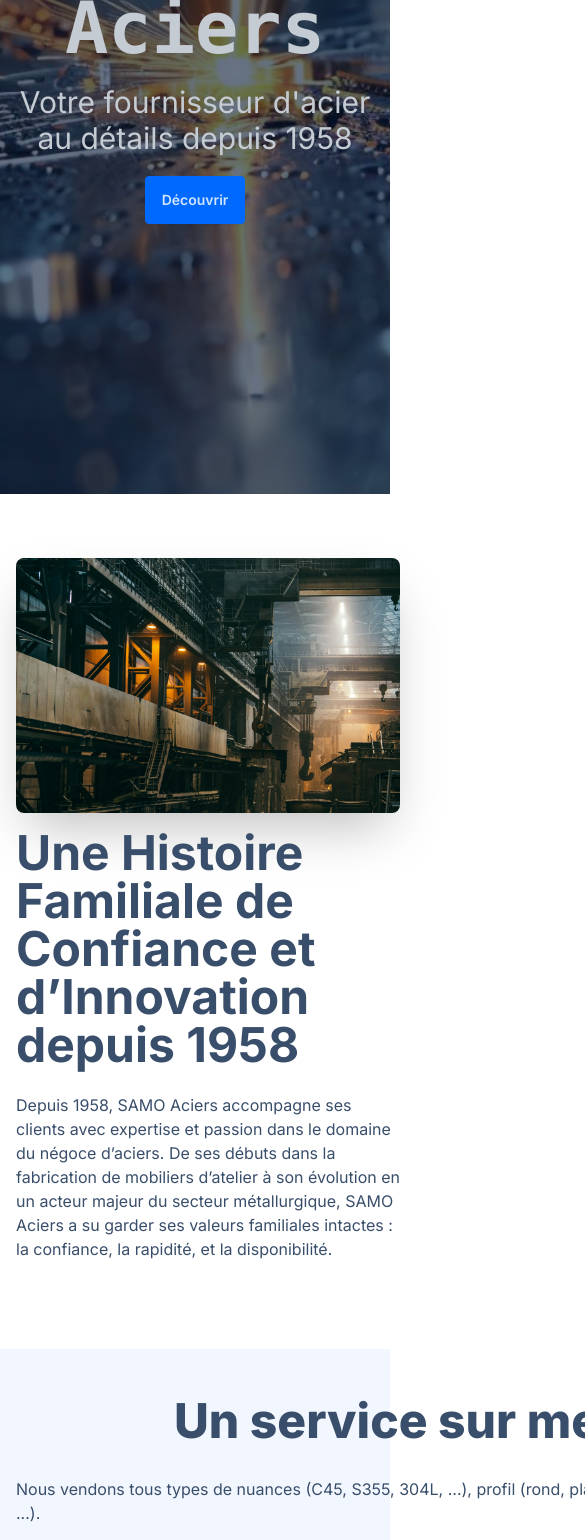
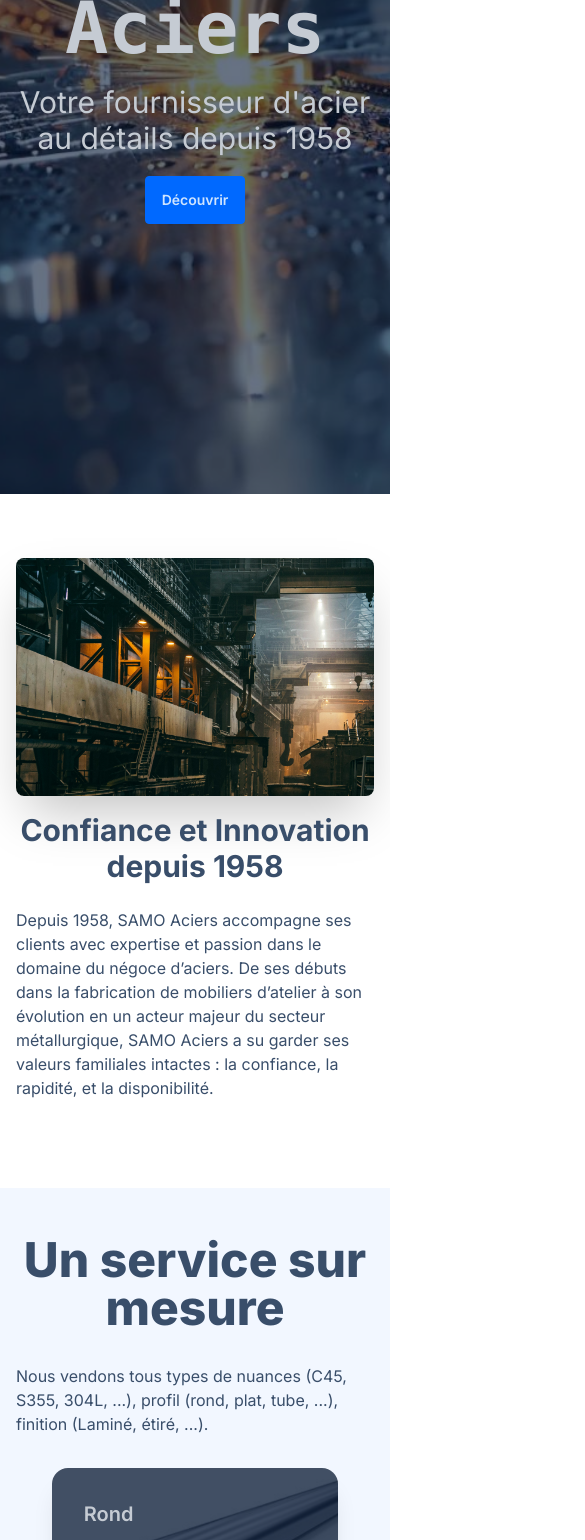
Before and after one commit to GN13008/samoNext, a Next.js app: page / in a window 390 px wide. Shown: the part 432-1972 px from the top of the page, 585 px wide, since content can reach past the window. Built offline with nearby package versions, Linux system fonts and the light colour scheme; no server answers.

Commit message:
phone version

```diff
--- a/app/page.tsx
+++ b/app/page.tsx
@@ -48,12 +48,15 @@
         <div className="hero-content my-12 flex-col lg:flex-row">
           <img
             src="/home.jpg"
-            className="max-w-sm rounded-lg shadow-2xl lg:mr-8"
+            className="lg:max-w-md rounded-lg shadow-2xl lg:mr-8"
           />
           <div>
-            <h1 className="text-5xl font-bold">
+            <h1 className="text-5xl font-bold hidden md:inline">
               Une Histoire Familiale de Confiance et d’Innovation <br /> depuis
               1958
+            </h1>
+            <h1 className="text-3xl text-center font-bold md:hidden">
+              Confiance et Innovation <br /> depuis 1958
             </h1>
             <p className="py-6">
               Depuis 1958, SAMO Aciers accompagne ses clients avec expertise et
@@ -69,7 +72,7 @@
 
       <div className="hero bg-base-200" id="produits">
         <div className="hero-content flex flex-col my-8">
-          <h1 className="text-5xl font-extrabold mb-4">
+          <h1 className="text-5xl font-extrabold mb-4 text-center">
             Un service sur mesure
           </h1>
           <p className="text-base mb-4">
@@ -81,9 +84,11 @@
       </div>
 
       <div className="hero my-12 flex flex-col mx-auto">
-        <h1 className="text-5xl font-extrabold mb-8">Un service fiabilisé</h1>
+        <h1 className="text-5xl font-extrabold mb-8 text-center">
+          Un service fiabilisé
+        </h1>
 
-        <div className="hero-content grid grid-cols-3 gap-4 w-full p-4">
+        <div className="hero-content grid grid-cols-1 lg:grid-cols-3 gap-4 w-full p-4">
           <InfoCardComponent
             svg={
               <svg
@@ -215,7 +220,7 @@
           <div className="hero-content flex-col lg:flex-row">
             <img
               src="/history.jpg"
-              className="max-w-sm rounded-lg shadow-2xl lg:mr-12"
+              className="lg:max-w-md rounded-lg shadow-2xl lg:mr-12"
             />
             <div>
               <ol className="relative border-s border-gray-700">
--- a/components/Header.component.tsx
+++ b/components/Header.component.tsx
@@ -176,11 +176,11 @@
                 ))}
               </div>
             </div>
-            <div className="divider"></div>
+            {/* <div className="divider"></div> */}
             {/* Your CTA on small screens */}
-            <Link className="flex flex-col" href="/sportif/enzo">
+            {/* <Link className="flex flex-col" href="/sportif/enzo">
               Go to profil
-            </Link>
+            </Link> */}
             {/* <div className="flex flex-col">{cta}</div> */}
           </div>
         </div>
--- a/components/MainHeader.component.tsx
+++ b/components/MainHeader.component.tsx
@@ -34,7 +34,7 @@
         aria-label="Global"
       >
         <Header />
-        <HeaderAuth />
+        {/* <HeaderAuth /> */}
       </nav>
     </header>
   );
--- a/components/homePage/products.component.tsx
+++ b/components/homePage/products.component.tsx
@@ -2,10 +2,10 @@
 
 export default function Products() {
   return (
-    <div className="flex content-center gap-4">
+    <div className="flex flex-col content-center gap-4 lg:flex-row items-center">
       {products.map((prod) => {
         return (
-          <div className="card w-1/5 bg-base-100 image-full shadow-xl">
+          <div className="card w-4/5 lg:w-1/5 bg-base-100 image-full shadow-xl">
             <figure>
               <img src={prod.img} alt={prod.title} />
             </figure>
```
